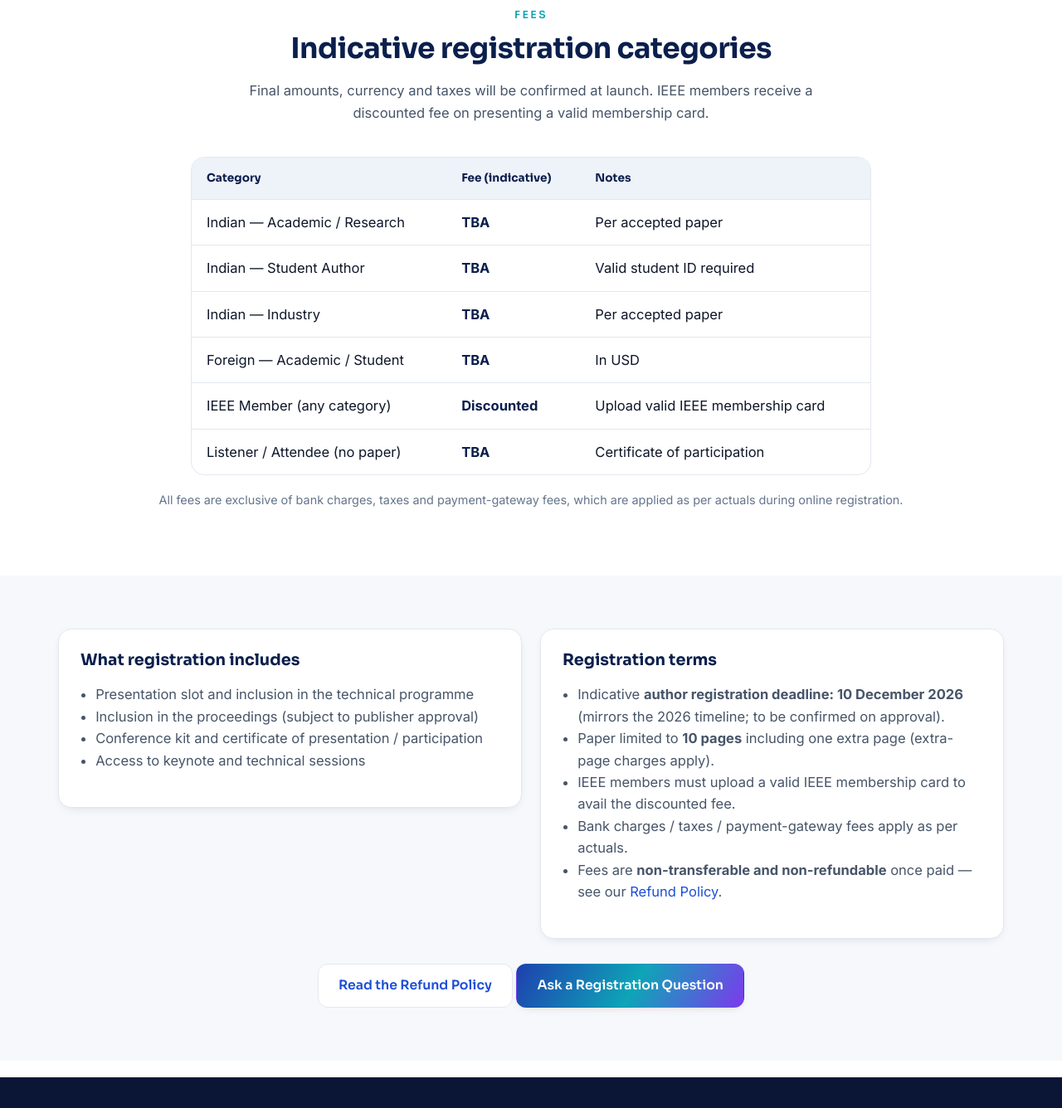
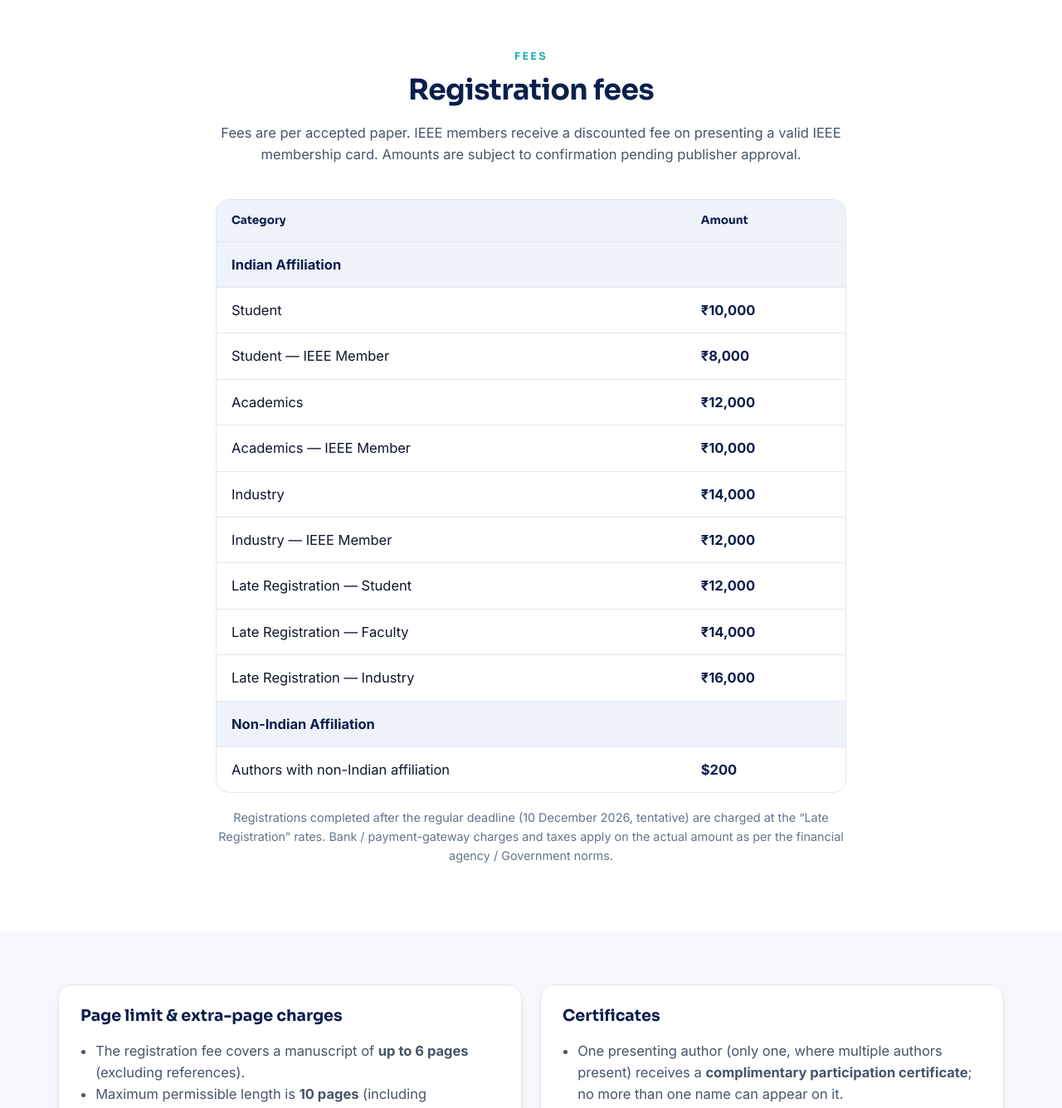
Before and after one commit to ICOECIT/icoecit2027, a plain HTML site: page registration.html in a window 1280 px wide. Shown: the part 678-2014 px from the top of the page at 83% size. Drawn offline with Linux system fonts and the light colour scheme.

Commit message:
Add official registration fees & policies (from fEES.xlsx)
- Real fee table: Indian categories (Student/Academics/Industry + IEEE-member
  and Late rates, Rs.8,000-16,000) and non-Indian authors ($200)
- Page policy: fee covers 6 pages (excl. refs), 10 max incl. refs; extra pages
  Rs.500/page (Rs.800 after regular deadline)
- Certificate policy: 1 complimentary participation cert; extra/contribution
  certs Rs.500 (Rs.800 late)
- Payment only via official gateway link in acceptance email; papers only via
  Microsoft CMT (else desk reject); bank/taxes as per actuals
- CFP page-limit wording aligned; README updated

Co-Authored-By: Claude Opus 4.8 (1M context) <noreply@anthropic.com>

```diff
--- a/registration.html
+++ b/registration.html
@@ -4,7 +4,7 @@
 <meta charset="UTF-8">
 <meta name="viewport" content="width=device-width, initial-scale=1.0">
 <title>Registration — ICoECIT 2027</title>
-<meta name="description" content="Registration information for ICoECIT 2027. Fees to be announced. IEEE publication application under review with the publisher.">
+<meta name="description" content="Registration fees and terms for ICoECIT 2027 — Indian and international categories, extra-page and certificate charges. IEEE publication application under review with the publisher.">
 <link rel="icon" type="image/svg+xml" href="assets/img/favicon.svg">
 <link rel="preconnect" href="https://fonts.googleapis.com">
 <link rel="preconnect" href="https://fonts.gstatic.com" crossorigin>
@@ -14,7 +14,7 @@
 <body>
 
 <div class="review-bar">
-  <span class="dot"></span><strong>Status:</strong>&nbsp; ICoECIT&nbsp;2027 is <strong>under review with the publisher (IEEE)</strong> — <u>not yet approved</u>. Registration will open only after approval; fees below are indicative.
+  <span class="dot"></span><strong>Status:</strong>&nbsp; ICoECIT&nbsp;2027 is <strong>under review with the publisher (IEEE)</strong> — <u>not yet approved</u>. Fees are listed below and subject to confirmation pending approval.
 </div>
 
 <header class="site-header">
@@ -42,7 +42,7 @@
     <div class="breadcrumb"><a href="index.html">Home</a> / Registration</div>
     <span class="eyebrow">Registration</span>
     <h1>Register for ICoECIT 2027</h1>
-    <p>At least one author of each accepted paper must register and present the work for it to be included in the proceedings. The registration portal and final fees will be published after the conference is approved.</p>
+    <p>At least one author of each accepted paper must register and present the work for it to be included in the proceedings. Registration fees are listed below; payment is completed only through the official payment-gateway link sent in the acceptance-notification email.</p>
   </div>
 </div>
 
@@ -51,8 +51,8 @@
     <div class="notice">
       <span class="ic">⚠️</span>
       <div>
-        <h3>Registration not yet open</h3>
-        <p>Because ICoECIT&nbsp;2027 is <strong>still under review with the publisher</strong>, the registration portal is not live. The fee table below is <strong>indicative only</strong> and will be finalised — along with IEEE-member discounts — once approval is confirmed.</p>
+        <h3>How registration works</h3>
+        <p>ICoECIT&nbsp;2027 is <strong>still under review with the publisher</strong>, so amounts remain subject to confirmation. Registration opens after acceptance and can <strong>only</strong> be completed via the official payment-gateway link in the acceptance-notification email — payments made through any other channel are considered null and void.</p>
       </div>
     </div>
   </div>
@@ -62,23 +62,29 @@
   <div class="container">
     <div class="section-head">
       <span class="eyebrow">Fees</span>
-      <h2>Indicative registration categories</h2>
-      <p>Final amounts, currency and taxes will be confirmed at launch. IEEE members receive a discounted fee on presenting a valid membership card.</p>
+      <h2>Registration fees</h2>
+      <p>Fees are per accepted paper. IEEE members receive a discounted fee on presenting a valid IEEE membership card. Amounts are subject to confirmation pending publisher approval.</p>
     </div>
-    <div class="table-wrap" style="max-width:820px;margin-inline:auto">
+    <div class="table-wrap" style="max-width:760px;margin-inline:auto">
       <table>
-        <thead><tr><th>Category</th><th>Fee (indicative)</th><th>Notes</th></tr></thead>
+        <thead><tr><th>Category</th><th>Amount</th></tr></thead>
         <tbody>
-          <tr><td>Indian — Academic / Research</td><td><span class="fee">TBA</span></td><td>Per accepted paper</td></tr>
-          <tr><td>Indian — Student Author</td><td><span class="fee">TBA</span></td><td>Valid student ID required</td></tr>
-          <tr><td>Indian — Industry</td><td><span class="fee">TBA</span></td><td>Per accepted paper</td></tr>
-          <tr><td>Foreign — Academic / Student</td><td><span class="fee">TBA</span></td><td>In USD</td></tr>
-          <tr><td>IEEE Member (any category)</td><td><span class="fee">Discounted</span></td><td>Upload valid IEEE membership card</td></tr>
-          <tr><td>Listener / Attendee (no paper)</td><td><span class="fee">TBA</span></td><td>Certificate of participation</td></tr>
+          <tr><td colspan="2" style="background:var(--bg-softer);font-weight:700;color:var(--navy)">Indian Affiliation</td></tr>
+          <tr><td>Student</td><td><span class="fee">&#8377;10,000</span></td></tr>
+          <tr><td>Student — IEEE Member</td><td><span class="fee">&#8377;8,000</span></td></tr>
+          <tr><td>Academics</td><td><span class="fee">&#8377;12,000</span></td></tr>
+          <tr><td>Academics — IEEE Member</td><td><span class="fee">&#8377;10,000</span></td></tr>
+          <tr><td>Industry</td><td><span class="fee">&#8377;14,000</span></td></tr>
+          <tr><td>Industry — IEEE Member</td><td><span class="fee">&#8377;12,000</span></td></tr>
+          <tr><td>Late Registration — Student</td><td><span class="fee">&#8377;12,000</span></td></tr>
+          <tr><td>Late Registration — Faculty</td><td><span class="fee">&#8377;14,000</span></td></tr>
+          <tr><td>Late Registration — Industry</td><td><span class="fee">&#8377;16,000</span></td></tr>
+          <tr><td colspan="2" style="background:var(--bg-softer);font-weight:700;color:var(--navy)">Non-Indian Affiliation</td></tr>
+          <tr><td>Authors with non-Indian affiliation</td><td><span class="fee">$200</span></td></tr>
         </tbody>
       </table>
     </div>
-    <p class="center muted" style="margin-top:18px;font-size:.9rem">All fees are exclusive of bank charges, taxes and payment-gateway fees, which are applied as per actuals during online registration.</p>
+    <p class="center muted" style="margin-top:18px;font-size:.9rem;max-width:760px;margin-inline:auto">Registrations completed after the regular deadline (10&nbsp;December&nbsp;2026, tentative) are charged at the “Late Registration” rates. Bank / payment-gateway charges and taxes apply on the actual amount as per the financial agency / Government norms.</p>
   </div>
 </section>
 
@@ -86,28 +92,33 @@
   <div class="container">
     <div class="grid g-2" style="align-items:start">
       <div class="card">
-        <h3>What registration includes</h3>
+        <h3>Page limit &amp; extra-page charges</h3>
         <ul style="color:var(--slate);padding-left:1.1em">
-          <li>Presentation slot and inclusion in the technical programme</li>
-          <li>Inclusion in the proceedings (subject to publisher approval)</li>
-          <li>Conference kit and certificate of presentation / participation</li>
-          <li>Access to keynote and technical sessions</li>
+          <li>The registration fee covers a manuscript of <strong>up to 6 pages</strong> (excluding references).</li>
+          <li>Maximum permissible length is <strong>10 pages</strong> (including references).</li>
+          <li>Extra pages are charged at <strong>&#8377;500 per page</strong> if paid by the regular registration deadline, or <strong>&#8377;800 per page</strong> if paid after it.</li>
+          <li>IEEE members must upload a valid IEEE membership card to avail the discounted fee.</li>
         </ul>
       </div>
       <div class="card">
-        <h3>Registration terms</h3>
+        <h3>Certificates</h3>
         <ul style="color:var(--slate);padding-left:1.1em">
-          <li>Indicative <strong>author registration deadline: 10 December 2026</strong> (mirrors the 2026 timeline; to be confirmed on approval).</li>
-          <li>Paper limited to <strong>10 pages</strong> including one extra page (extra-page charges apply).</li>
-          <li>IEEE members must upload a valid IEEE membership card to avail the discounted fee.</li>
-          <li>Bank charges / taxes / payment-gateway fees apply as per actuals.</li>
-          <li>Fees are <strong>non-transferable and non-refundable</strong> once paid — see our <a href="refund-policy.html">Refund Policy</a>.</li>
+          <li>One presenting author (only one, where multiple authors present) receives a <strong>complimentary participation certificate</strong>; no more than one name can appear on it.</li>
+          <li>Additional participation certificates for presenting authors: <strong>&#8377;500 each</strong> by the regular deadline (<strong>&#8377;800 each</strong> after).</li>
+          <li>Authors who do not present are issued a <strong>Contribution certificate</strong> at &#8377;500 each by the regular deadline (&#8377;800 each after).</li>
         </ul>
       </div>
     </div>
-    <div class="center" style="margin-top:30px">
+    <div class="notice" style="margin-top:22px">
+      <span class="ic">⚠️</span>
+      <div>
+        <h3>Payment &amp; submission rules</h3>
+        <p style="margin:0">Registration can <strong>only</strong> be done using the official payment-gateway link mentioned in the acceptance-notification email — payment done through any other channel will be considered null and void. Papers can be submitted <strong>only</strong> through the official <strong>Microsoft CMT</strong> portal; submissions by any other means will be considered a desk reject. Bank / payment-gateway charges and taxes apply on the actual amount as per financial-agency / Government norms. Fees are <strong>non-transferable and non-refundable</strong> once paid — see our <a href="refund-policy.html">Refund Policy</a>.</p>
+      </div>
+    </div>
+    <div class="center" style="margin-top:26px">
       <a class="btn btn-outline" href="refund-policy.html">Read the Refund Policy</a>
-      <a class="btn btn-primary" href="contact.html">Ask a Registration Question</a>
+      <a class="btn btn-primary" href="call-for-papers.html#submit">Submission Guidelines</a>
     </div>
   </div>
 </section>
```
Also changed, not shown: call-for-papers.html (+2 -2 lines), 1 other file.
